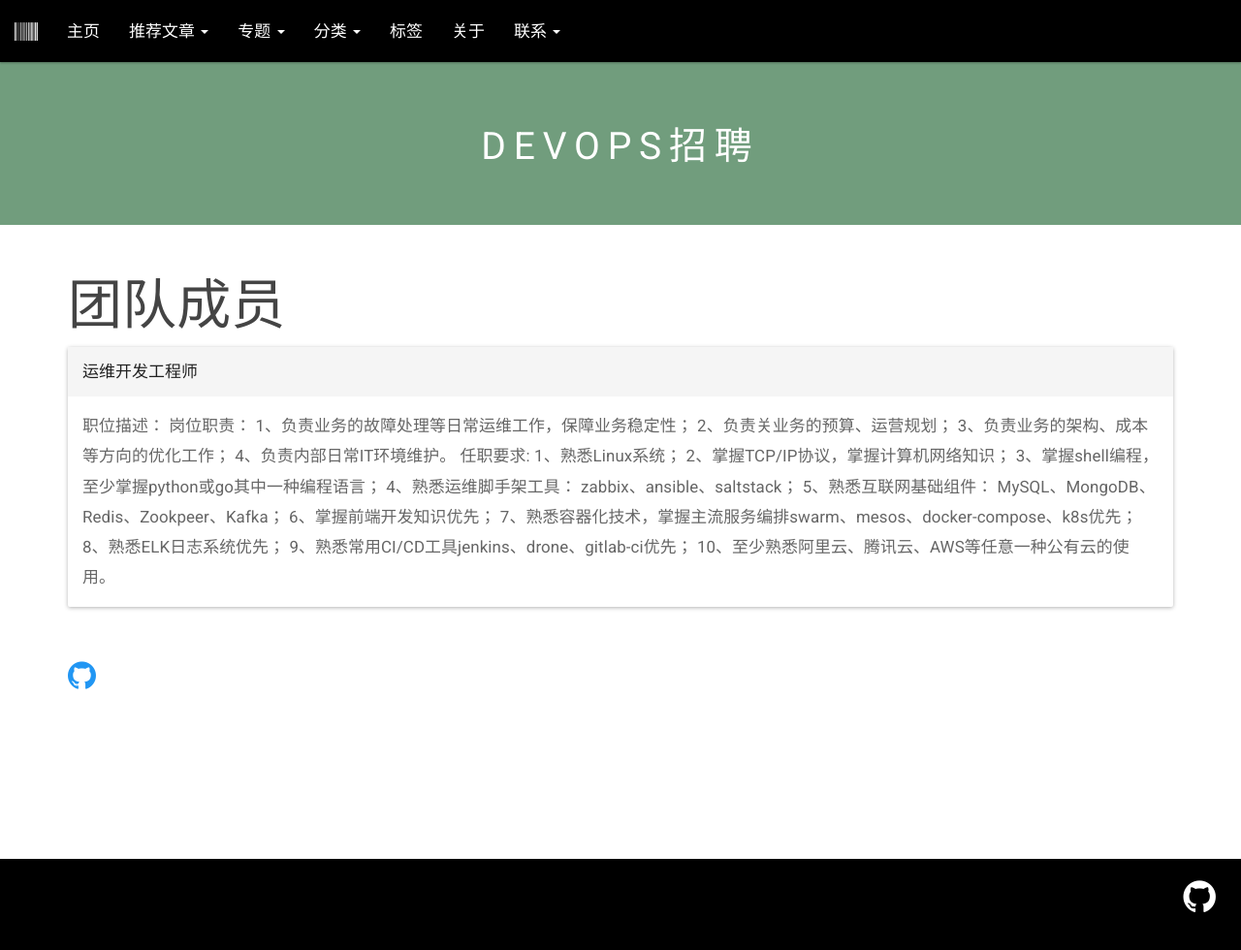
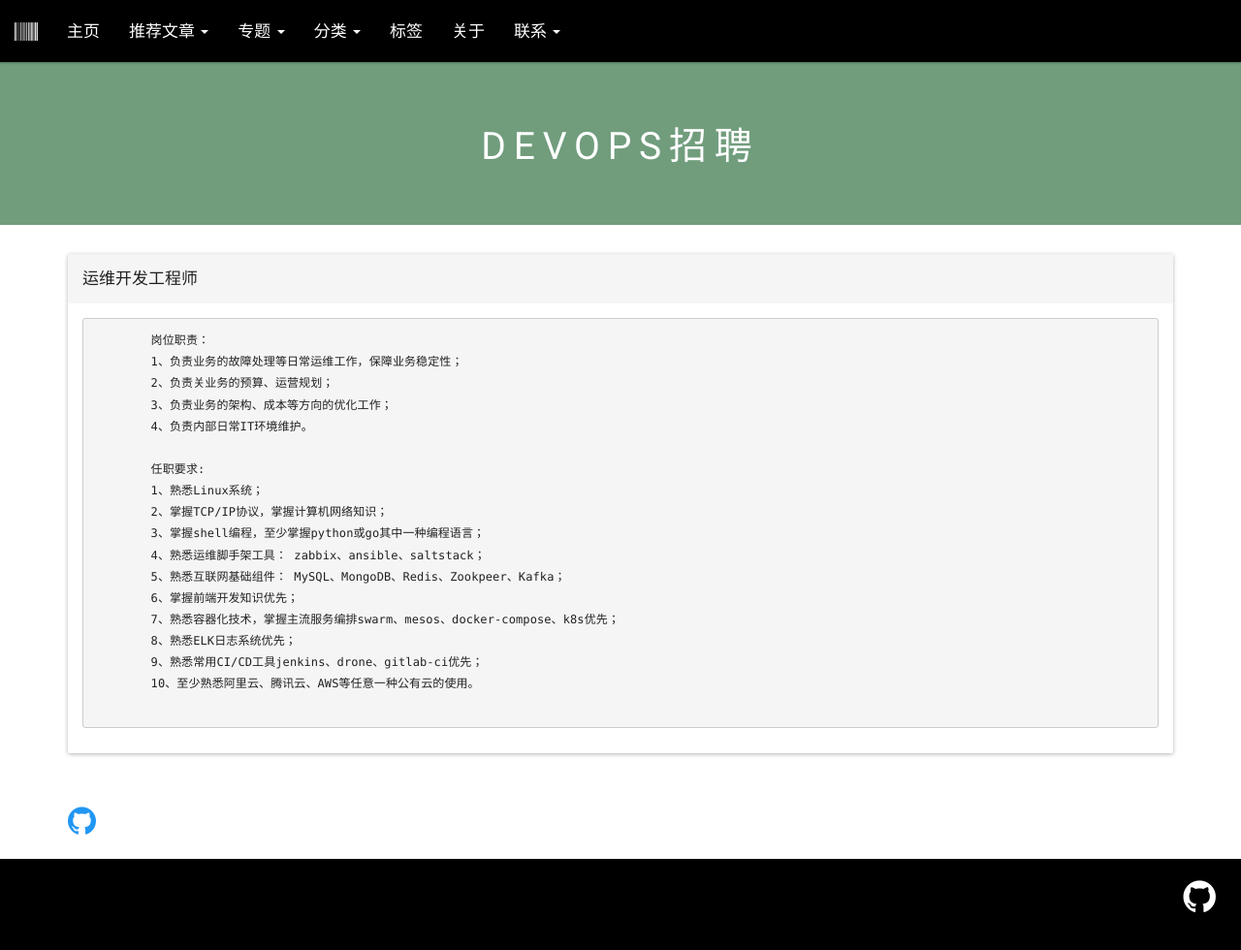
Before and after one commit to FinTechOps/FinTechOps.github.io, a Jekyll site: the page built from _pages/recruit.html, in a window 1280 px wide and 990 px high. Shown: the top 980 px of the window at 97% size. Built offline with Jekyll 4.4.1, drawn with Linux system fonts in a browser that asks for light colours.

Commit message:
add user

```diff
--- a/_pages/recruit.html
+++ b/_pages/recruit.html
@@ -3,14 +3,13 @@ layout: default
 title: Devops招聘
 permalink: /recruit/
 ---
-<h1>团队成员</h1>
 
 
 <div class="panel panel-default">
     <div class="panel-heading">运维开发工程师</div>
 
     <div class="panel-body">
-        职位描述：
+        <pre>
         岗位职责：
         1、负责业务的故障处理等日常运维工作，保障业务稳定性；
         2、负责关业务的预算、运营规划；
@@ -28,6 +27,7 @@ permalink: /recruit/
         8、熟悉ELK日志系统优先；
         9、熟悉常用CI/CD工具jenkins、drone、gitlab-ci优先；
         10、至少熟悉阿里云、腾讯云、AWS等任意一种公有云的使用。
+        </pre>
     </div>
 </div>
 
```
